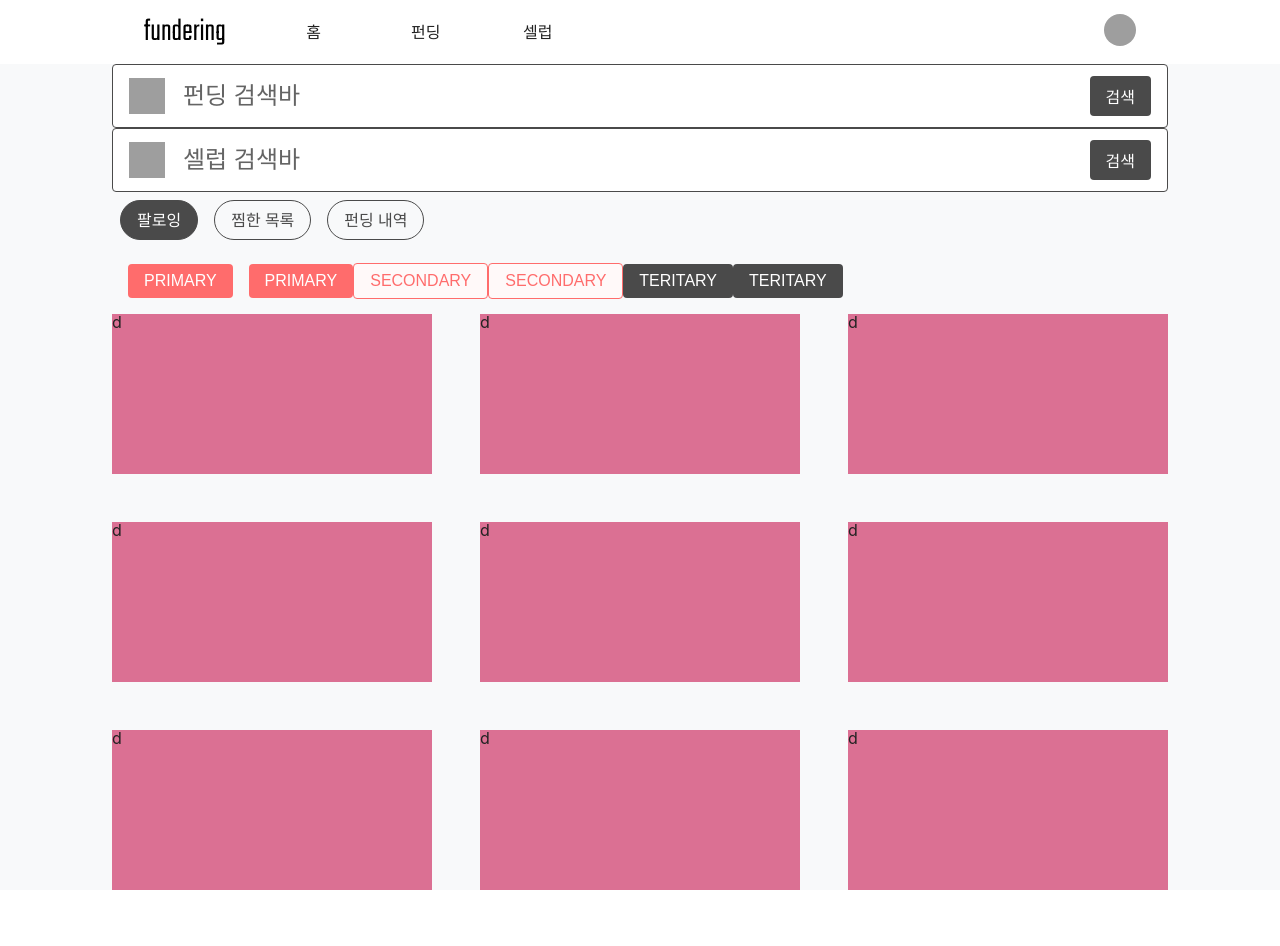
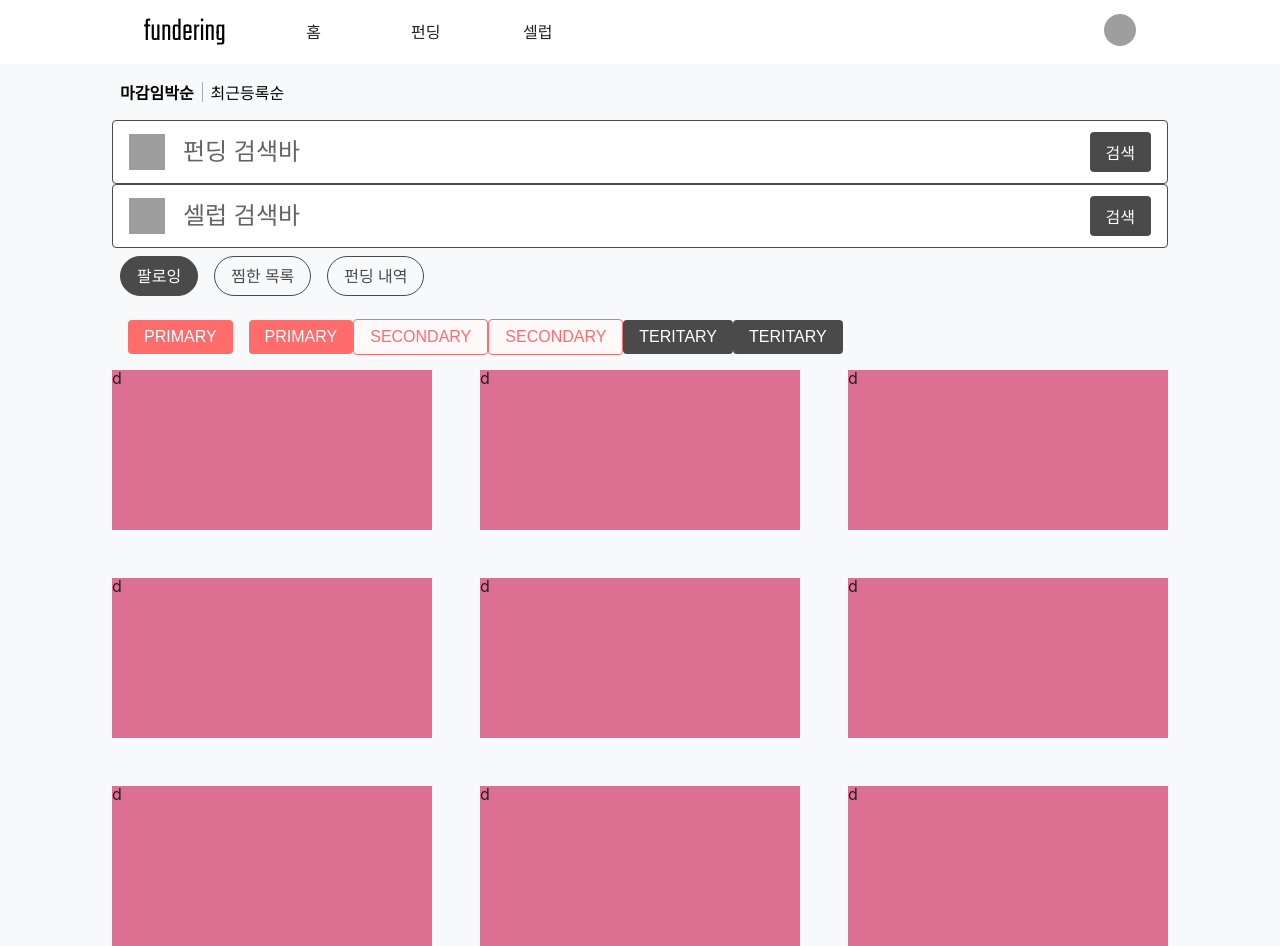
Before and after one commit to Step3-kakao-tech-campus/Team13_FE, a React (Vite) app in the folder src/: page / in a window 1280 px wide. Before the commit the page ends 890 px from the top, so only its background shows below. Built offline with nearby package versions, Linux system fonts and the light colour scheme; grey boxes are pictures that could not be loaded; a web font is replaced by a local one.

Commit message:
feat: 검색 순서 버튼 공통 컴포넌트 생성

```diff
--- /dev/null
+++ b/src/src/components/common/SortButtons.jsx
@@ -0,0 +1,88 @@
+import styled from "styled-components";
+import { useState } from "react";
+import { PropTypes } from "prop-types";
+
+const Styled = {
+  Container: styled.div`
+    padding: 1rem 0;
+
+    display: flex;
+    justify-content: flex-start;
+    align-items: center;
+  `,
+  Button: styled.button`
+    margin: 0 0.5rem;
+    background-color: transparent;
+
+    &:first-child {
+      content: none;
+    }
+
+    &:hover {
+      text-decoration: underline;
+      text-underline-position: under;
+    }
+
+    &:hover.selected {
+      text-decoration: none;
+    }
+
+    &.selected {
+      font-weight: 600;
+    }
+  `,
+  Divide: styled.div`
+    width: 1px;
+    height: 1.25rem;
+    border-left: 1px solid ${({ theme }) => theme.color.inactive};
+  `,
+};
+
+/**
+ * 검색 순서 선택 버튼 컴포넌트
+ * @param sortTypeArray [{ key: string || number, func: func }] 검색 순서 타입 배열
+ */
+
+function SortButtons({ sortTypeArray }) {
+  const [selectedSort, setSelectedSort] = useState(sortTypeArray[0].key);
+
+  return (
+    <Styled.Container>
+      {sortTypeArray.map((sortItem, index) => (
+        <div
+          key={sortItem.key}
+          style={{
+            display: "flex",
+            justifyContent: "flex-start",
+            alignItems: "center",
+          }}
+        >
+          {index !== 0 && <Styled.Divide />}
+          <Styled.Button
+            key={sortItem.key}
+            value={sortItem.key}
+            onClick={(event) => {
+              if (selectedSort === event.target.value) return;
+              setSelectedSort(event.target.value);
+              sortItem.func();
+            }}
+            className={selectedSort === sortItem.key && "selected"}
+          >
+            {sortItem.key}
+          </Styled.Button>
+        </div>
+      ))}
+    </Styled.Container>
+  );
+}
+
+SortButtons.propTypes = {
+  sortTypeArray: PropTypes.arrayOf(
+    PropTypes.shape({
+      key: PropTypes.oneOfType([PropTypes.string, PropTypes.number]),
+      func: PropTypes.func,
+    }),
+  ).isRequired,
+};
+
+export default SortButtons;
--- a/src/src/pages/Test.jsx
+++ b/src/src/pages/Test.jsx
@@ -6,6 +6,7 @@ import BUTTON_TYPE from "@/constants/BUTTON_TYPE.js";
 import Tabs from "@/components/common/Tabs.jsx";
 import SearchBar from "@/components/common/SearchBar.jsx";
 import routes from "@/constants/routes.js";
+import SortButtons from "@/components/common/SortButtons.jsx";
 
 const Styled = {
   GridExample: styled.article`
@@ -14,6 +15,21 @@ const Styled = {
   `,
 };
 function Test() {
+  const sortTypeArray = [
+    {
+      key: "마감임박순",
+      func: () => {
+        console.log("마감임박순");
+      },
+    },
+    {
+      key: "최근등록순",
+      func: () => {
+        console.log("최근등록순");
+      },
+    },
+  ];
+
   const tabInfoArray = [
     {
       title: "팔로잉",
@@ -39,9 +55,10 @@ function Test() {
     <>
       <PageTitle />
 
+      <SortButtons sortTypeArray={sortTypeArray} />
+
       <SearchBar placeholder={"펀딩 검색바"} uri={routes.fund} />
       <SearchBar placeholder={"셀럽 검색바"} uri={routes.celebrity} />
-
 
       <Tabs tabInfoArray={tabInfoArray} />
       <Button style={{ margin: "1rem" }}>PRIMARY</Button>
```
